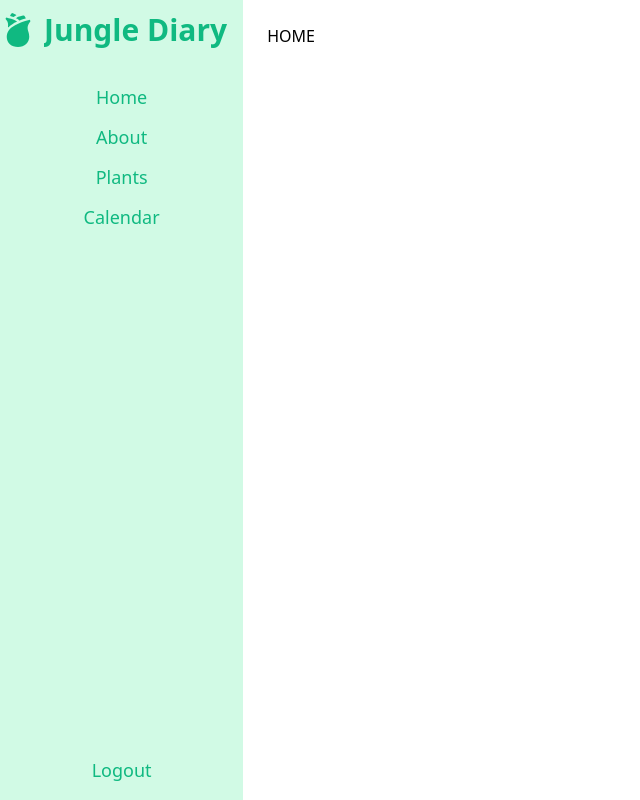
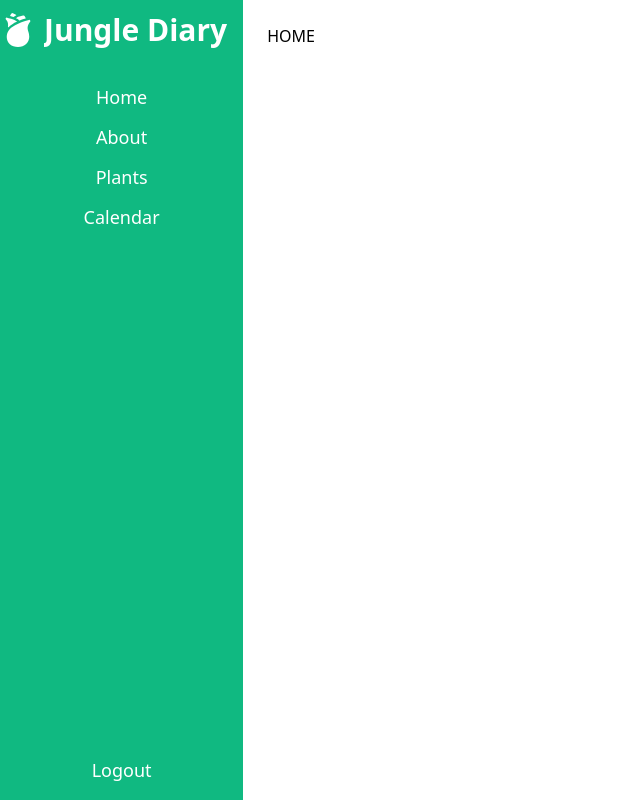
Before and after one commit to IvanKiral/PA200-jungle-diary, a React (Vite) app: page / in a window 1280 px wide. Shown: the whole page, without its empty margins (0-640 px from the left). Built offline with nearby package versions, Linux system fonts and the light colour scheme; no server answers; sample sign-in values are in the browser's storage.

Commit message:
add darkmode colors

```diff
--- a/src/components/Calendar.tsx
+++ b/src/components/Calendar.tsx
@@ -31,7 +31,7 @@ export const Calendar: FC<CalendarProps> = ({
 	const renderDisabledCalendarWindow = (day: number, month: number) => (
 		<div
 			key={`${month}-${day}`}
-			className="border min-h-[124px] p-1 bg-gray-100 cursor-not-allowed"
+			className="border min-h-[124px] p-1 bg-gray-100 dark:bg-slate-700 cursor-not-allowed"
 		>
 			<p>{day}</p>
 		</div>
--- a/src/components/NavBar.tsx
+++ b/src/components/NavBar.tsx
@@ -6,7 +6,7 @@ import { signOut } from '../firestore';
 /* eslint-disable jsx-a11y/anchor-is-valid */
 const FlowerLogo: FC = () => (
 	<svg
-		className="ionicon h-9 fill-emerald-500 hover:fill-emerald-400 max-w-fit inline"
+		className="ionicon h-9 fill-white hover:fill-emerald-4	 max-w-fit inline"
 		viewBox="0 0 512 512"
 	>
 		<path d="M429.55 119.49a16 16 0 0 0-17.06-7.1c-18.64 4.19-37.06 9-54.73 14.22-35.06 10.39-69.33 23.92-107.85 42.59-18.62 9.05-26 13.35-48 26.13l-4.5 2.67c-32.95 19-57.09 40-73.79 64.29C105.29 288.89 96 320 96 354.64c0 40.74 15.71 77.1 44.24 102.37C169 482.52 209.06 496 256 496c46.76 0 86.89-14.33 116-41.43 28.35-26.35 44-63.39 44-104.29 0-25-6.19-47-12.17-68.22-12.59-44.69-23.46-83.29 24.71-144.13a16 16 0 0 0 1.01-18.44zm-210.55.06C168.46 92.08 101.46 80.69 98.63 80.22A16 16 0 0 0 81 90.55a16.47 16.47 0 0 0 3.79 16.84c31.84 33.78 32.86 68.79 28.65 104.63a4.45 4.45 0 0 0 2.5 4.54 4.44 4.44 0 0 0 5.08-.9c16.39-16.51 36.37-31.52 60.4-45.39l4.48-2.6C208 154.8 216.23 150 236 140.41l2.69-1.3a4 4 0 0 0 .64-6.83A178.59 178.59 0 0 0 219 119.55zm15.26-28.1c3.44 1.87 7.09 4 10.9 6.29a189.31 189.31 0 0 1 29.57 22.39 4 4 0 0 0 4.28.76 672 672 0 0 1 69.65-25q7-2.07 14.08-4a4 4 0 0 0 2.53-5.62c-8.27-16.83-14.67-28.9-15.15-29.79A16 16 0 0 0 336 48c-1.91 0-33.28.36-76.87 21.3a279 279 0 0 0-26.39 14.51 4 4 0 0 0 .22 6.94zm-24.93-30.66c7.3-4.77 14.74-9.22 22.25-13.31a2 2 0 0 0 .24-3.36c-26-19.57-49.73-27-51.15-27.42a16 16 0 0 0-17.56 5.82 217.63 217.63 0 0 0-19.28 32.38 2 2 0 0 0 1.29 2.81c13.61 3.57 29.4 8.29 45.61 14.29a2 2 0 0 0 1.79-.2z" />
@@ -22,8 +22,8 @@ const MenuIcon: FC<MenuIconProps> = ({ isToggled, setIsToggled }) => (
 	<svg
 		id="button"
 		onClick={setIsToggled}
-		className={`transition-all delay-25 ease-linear h-9 rounded-full inline justify-self-end stroke-emerald-500 md:hidden ${
-			isToggled && 'bg-gray-100 shadow-xl'
+		className={`transition-all delay-25 ease-linear h-9 rounded-full inline justify-self-end stroke-white md:hidden ${
+			isToggled && 'bg-emerald-400 shadow-xl'
 		}`}
 		viewBox="0 0 512 512"
 	>
@@ -40,10 +40,10 @@ export const NavBar: FC = () => {
 	const [isToggled, setIsToggled] = useState<boolean>(false);
 
 	return (
-		<div className="sticky top-0 flex-auto md:max-w-fit flex flex-col max-h-screen">
-			<div className="max-w-full md:max-w-fit bg-emerald-100 md:bg-emerald-00 h-16 flex gap-2 items-center pr-4 justify-between md:justify-normal">
+		<div className="sticky top-0 flex-auto md:max-w-fit flex flex-col max-h-screen z-10">
+			<div className="max-w-full md:max-w-fit bg-emerald-500 md:bg-emerald-00 h-16 flex gap-2 items-center pr-4 justify-between md:justify-normal">
 				<FlowerLogo />
-				<h1 className="text-emerald-500 text-3xl font-extrabold inline truncate">
+				<h1 className="text-white text-3xl font-extrabold inline truncate">
 					Jungle Diary
 				</h1>
 
@@ -55,17 +55,17 @@ export const NavBar: FC = () => {
 
 			<div
 				id="navbar"
-				className={`absolute top-16 ${
+				className={`fixed top-16 ${
 					!isToggled && 'hidden'
-				} md:relative md:top-0 md:block md:h-full md:opacity-100 w-full bg-emerald-100 pb-8 md:pb-4`}
+				} md:relative md:top-0 md:block md:h-full md:opacity-100 w-full bg-emerald-200 md:bg-emerald-500 -z-10 pb-8 md:pb-4`}
 			>
 				<ul className="flex flex-col gap-8 md:gap-3 pt-12 md:pt-6 h-full items-center auto-rows-min">
-					<li className="text-emerald-500">
+					<li className="text-white">
 						<Link to="" className="text-xl md:text-lg hover:text-emerald-400">
 							Home
 						</Link>
 					</li>
-					<li className="text-emerald-500">
+					<li className="text-white">
 						<Link
 							to="about"
 							className="text-xl md:text-lg hover:text-emerald-400"
@@ -73,7 +73,7 @@ export const NavBar: FC = () => {
 							About
 						</Link>
 					</li>
-					<li className="text-emerald-500">
+					<li className="text-white">
 						<Link
 							to="plants"
 							className="text-xl md:text-lg hover:text-emerald-400"
@@ -81,7 +81,7 @@ export const NavBar: FC = () => {
 							Plants
 						</Link>
 					</li>
-					<li className="text-emerald-500">
+					<li className="text-white">
 						<Link
 							to="calendar"
 							className="text-xl md:text-lg hover:text-emerald-400"
@@ -90,7 +90,7 @@ export const NavBar: FC = () => {
 						</Link>
 					</li>
 					<span className="grow" />
-					<li className="text-emerald-500 ">
+					<li className="text-white ">
 						<a
 							href=""
 							onClick={() => signOut()}
--- a/src/components/PlantCard.tsx
+++ b/src/components/PlantCard.tsx
@@ -33,10 +33,10 @@ const formatDate = (date: string) => {
 export const PlantCard: FC<PlantCardProps> = ({ plant }) => (
 	<div
 		key={plant.name}
-		className="block rounded-lg bg-white shadow-[0_2px_15px_-3px_rgba(0,0,0,0.07),0_10px_20px_-2px_rgba(0,0,0,0.04)] dark:bg-neutral-700"
+		className="block rounded-lg bg-white shadow-[0_2px_15px_-3px_rgba(0,0,0,0.07),0_10px_20px_-2px_rgba(0,0,0,0.04)] dark:bg-neutral-700 z-0"
 	>
 		<div
-			className="relative overflow-hidden bg-cover bg-no-repeat"
+			className="relative overflow-hidden bg-cover bg-no-repeat first-letter"
 			data-te-ripple-init
 			data-te-ripple-color="light"
 		>
--- a/src/index.css
+++ b/src/index.css
@@ -1,3 +1,11 @@
 @tailwind base;
 @tailwind components;
 @tailwind utilities;
+
+
+@layer base {
+    body {
+        @apply dark:bg-neutral-800;
+        @apply dark:text-white
+    }
+}
```
